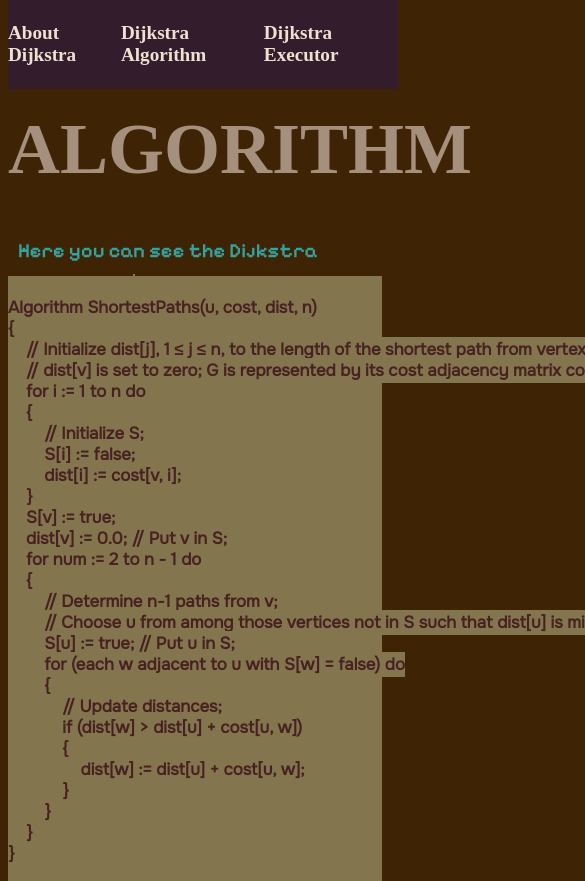
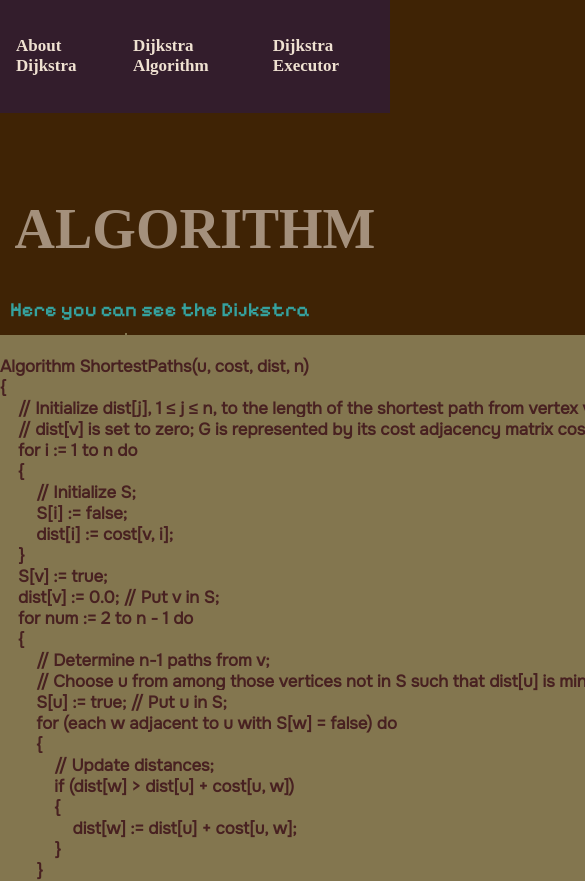
Before and after one commit to avnandigama/dijkstra, a plain HTML site: page algorithm/index2.html in a window 390 px wide. Shown: the top 881 px of the page, 585 px wide, since content can reach past the window. Drawn offline with Linux system fonts and the light colour scheme.

Commit message:
Update styles.css
Added media query

```diff
--- a/algorithm/styles.css
+++ b/algorithm/styles.css
@@ -1,6 +1,8 @@
 body
 {
     background-color: #3F2305;
+    margin:0;
+    padding:0;
 }
 .invis>p{
     color: #35A29F;
@@ -66,3 +68,45 @@ code
     color: #9E7676;
     font-size: 1.1em;
 }
+@media (max-width: 1440px) {
+    h1 {
+      font-size: 3.5rem;
+      text-align: center;
+    }
+    .navbar {
+        overflow: hidden;
+        background-color: #331D2C;
+        position: relative;
+      }
+
+
+      .navbar a {
+        color: #EFE1D1;
+        padding: 14px 16px;
+        text-decoration: none;
+        font-size: 17px;
+        display: block;
+      }
+
+      .navbar a:hover {
+        background-color: #331D2C;
+        color: #EFE1D1;
+      }
+      .algo
+{
+    width: 300%;
+    background-color: #83764F;
+}
+code
+{
+    font-family: 'Onest', sans-serif;
+    font-weight: bold;
+    color: #482121;
+    background-color: #83764F;
+    padding: 2px;
+    font-size: 105%;
+    width: 100%;
+    word-wrap: break-word;
+}
+
+}
```
